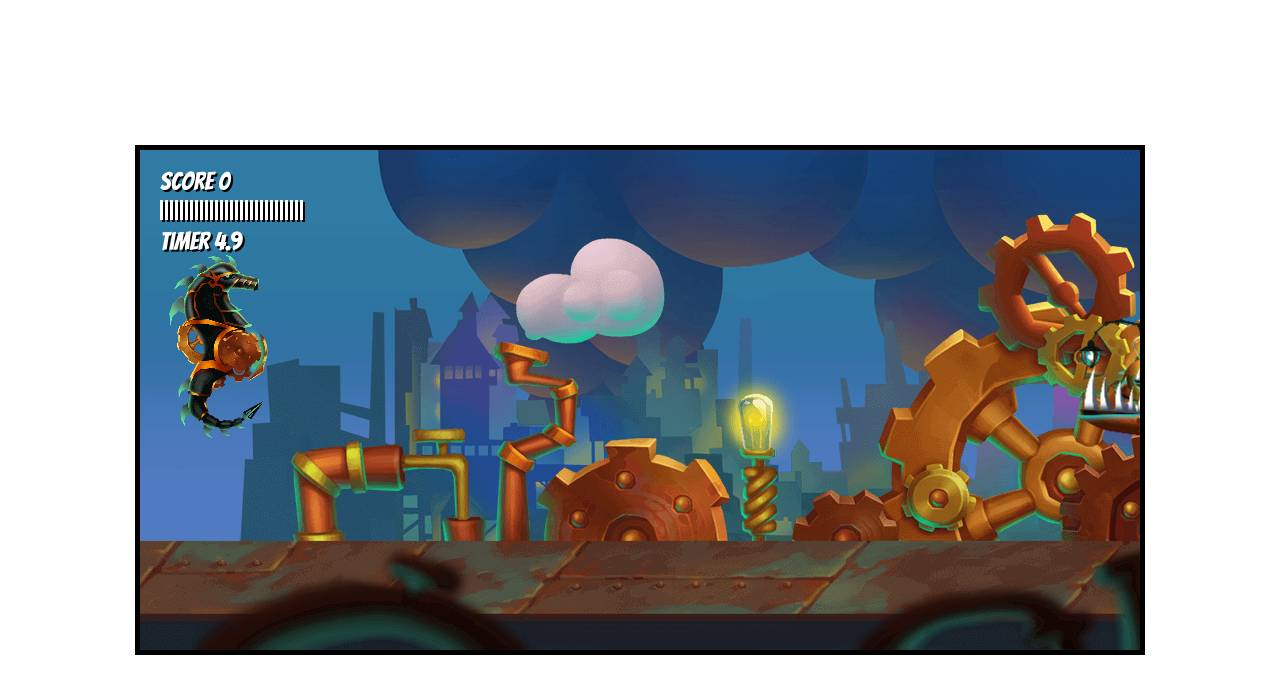
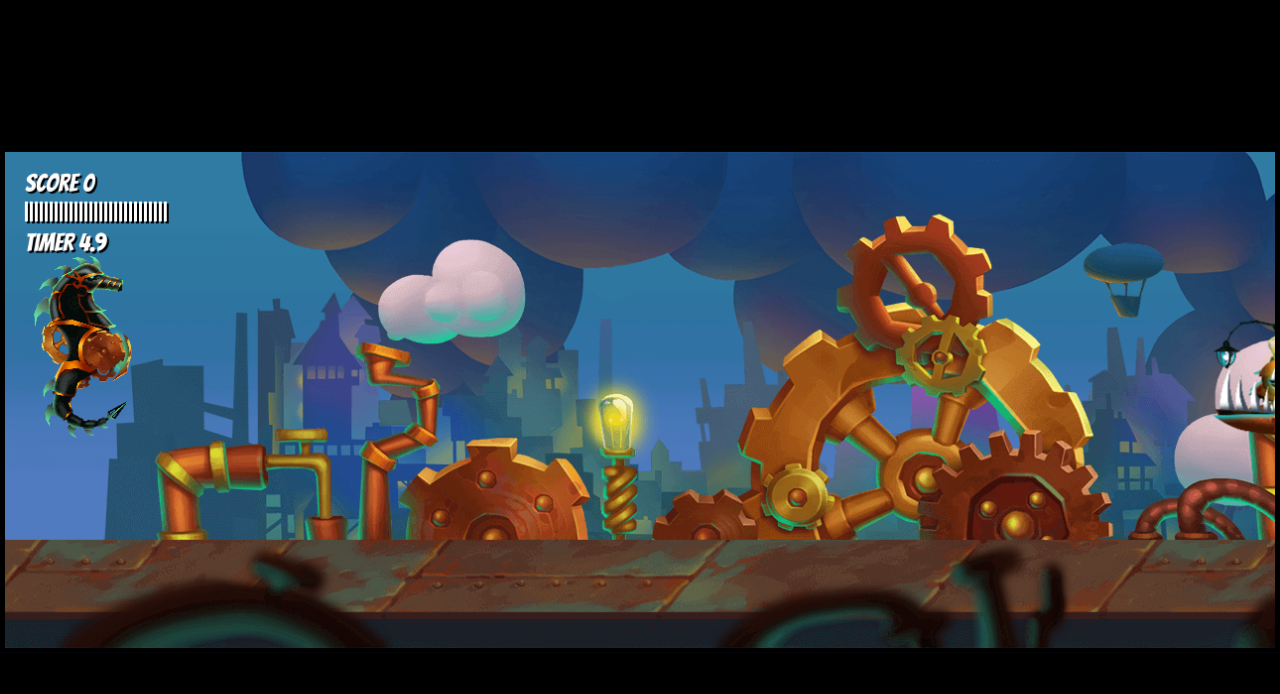
Before and after one commit to sobbey99/2DShooter, a plain HTML site: page index.html in a window 1280 px wide. Drawn offline with Linux system fonts and the light colour scheme; animation ran at ten frames a second.

Commit message:
Added canvas full width of page and background for body

```diff
--- a/app.js
+++ b/app.js
@@ -3,7 +3,7 @@ window.addEventListener('load', function(){
     // canvas setup
     const canvas = document.getElementById('canvas1');
     const ctx = canvas.getContext('2d');
-    canvas.width = 1000;
+    canvas.width = window.innerWidth;
     canvas.height= 500;
 
     class InputHandler {
--- a/style.css
+++ b/style.css
@@ -6,7 +6,9 @@
     padding: 0;
     box-sizing: border-box;
 }
-
+body {
+    background: black;
+}
 #canvas1{
     border: 5px solid black;
     position: absolute;
```
